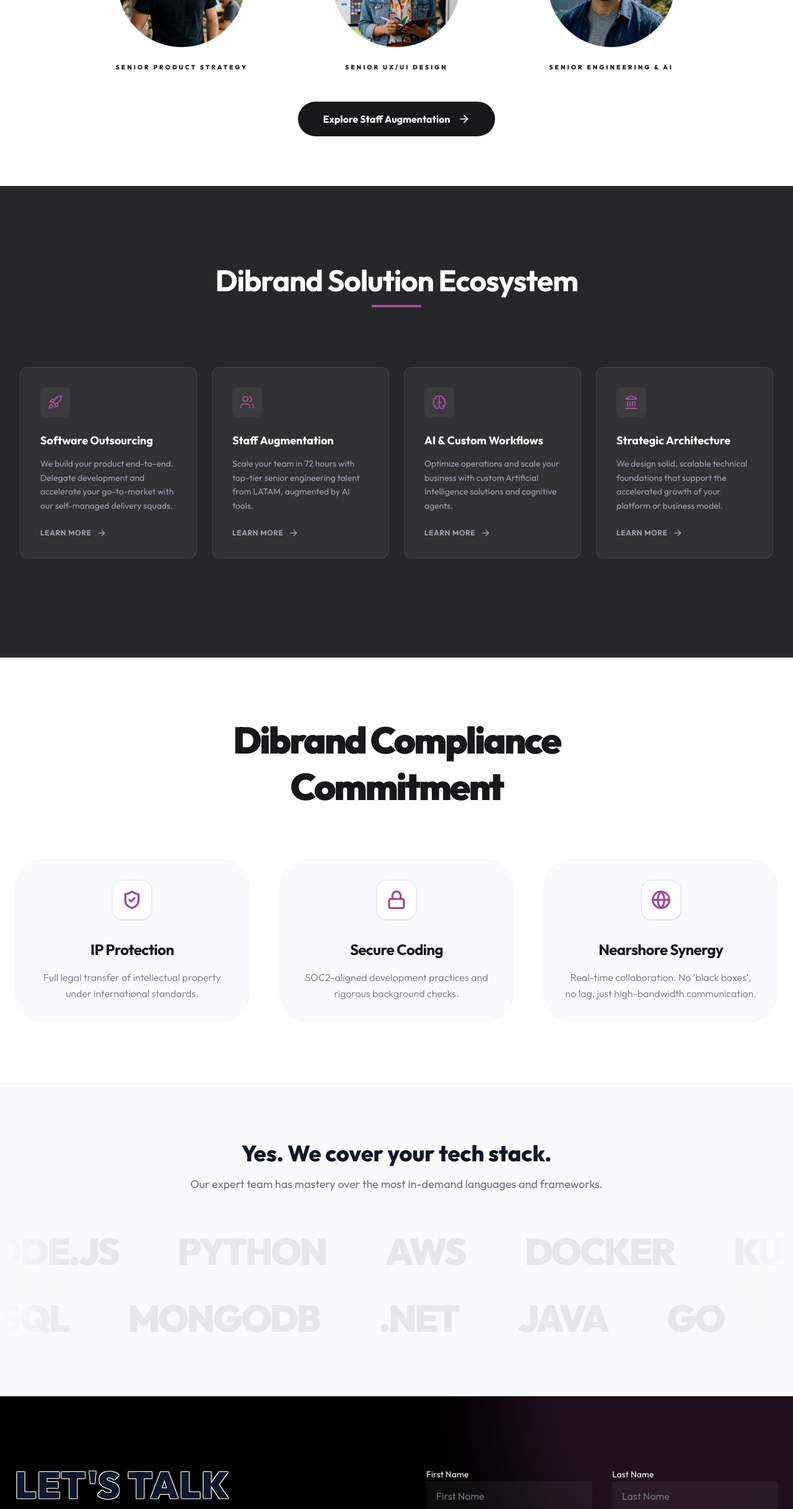
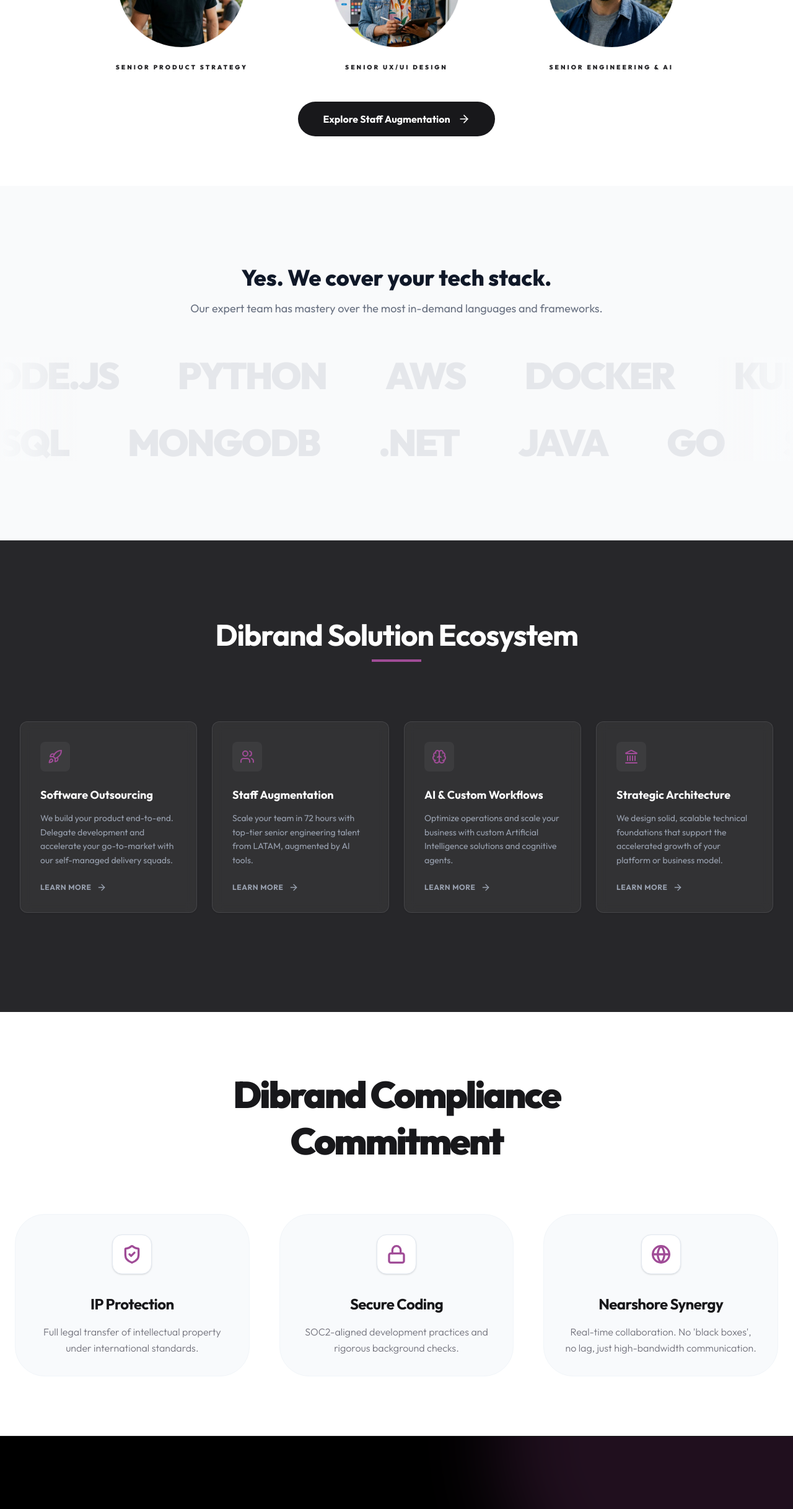
Before and after one commit to dibrand-dev/dibrand-redesign, a Next.js app: page /en in a window 1280 px wide. Shown: the part 2301-4736 px from the top of the page at 62% size. Built offline with nearby package versions, Linux system fonts and the light colour scheme; no server answers; the database is empty.

Commit message:
feat: relocate Tech Stack module and adjust styling for better flow

```diff
--- a/app/[lang]/page.tsx
+++ b/app/[lang]/page.tsx
@@ -112,20 +112,22 @@ export default async function Home(props: { params: Promise<{ lang: "en" | "es"
         {/* 3. Elite Talent Only (Staff Augmentation Teaser) */}
         <StaffAugmentationTeaser dict={dict.home} lang={params.lang} />
 
-        {/* 4. Featured Cases (Dynamic Portfolio Engine) */}
+        {/* 4. Tech Stack (Yes. We cover your tech stack) */}
+        <TechStack dict={dict.home} />
+
+        {/* 5. Featured Cases (Dynamic Portfolio Engine) */}
         <SelectedWork dict={dict.home} lang={params.lang} cases={topCases} />
 
-        {/* 5. Solutions / Services Grid */}
+        {/* 6. Solutions / Services Grid */}
         <ServicesGrid dict={dict.home} lang={params.lang} />
 
-        {/* 6. Compliance (Zero-Friction) */}
+        {/* 7. Compliance (Zero-Friction) */}
         <ComplianceSection dict={dict.home} />
 
-        {/* 7. Brands & Tech Stack */}
+        {/* 8. Brands */}
         <TrustedBySection brands={brands || []} dict={dict.home} />
-        <TechStack dict={dict.home} />
 
-        {/* 8. Testimonials (Individual Social Proof) */}
+        {/* 9. Testimonials (Individual Social Proof) */}
         <TestimonialsSection testimonials={testimonials || []} dict={dict.home} lang={params.lang} />
       </main>
 
--- a/components/home/TechStack.tsx
+++ b/components/home/TechStack.tsx
@@ -19,7 +19,7 @@ const row2 = [
 
 export default function TechStack({ dict }: TechStackProps) {
     return (
-        <section className="bg-gray-50 py-24 overflow-hidden">
+        <section className="bg-gray-50 py-24 md:py-32 overflow-hidden">
             <div className="container mx-auto px-4 mb-16 text-center">
                 <h2 className="font-heading text-3xl md:text-4xl font-extrabold text-gray-900 mb-4">
                     {dict.techStack.title}
```
